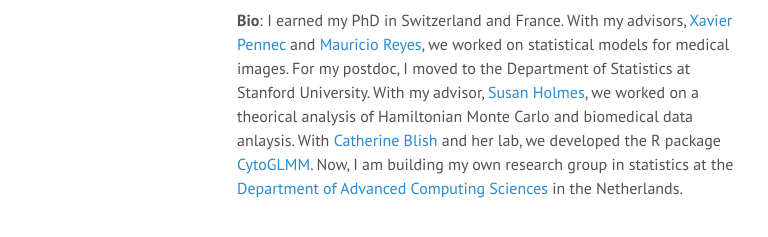
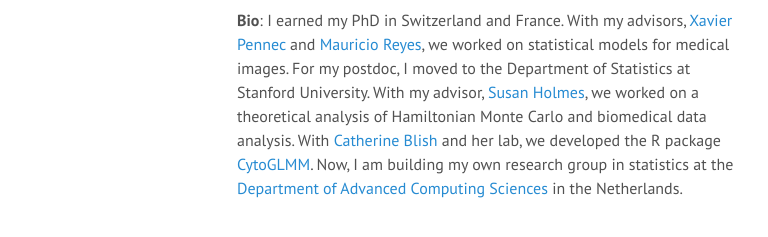
Before and after one commit to ChristofSeiler/ChristofSeiler.github.io, a Jekyll site: the page built from index.html, in a window 1280 px wide. Shown: the part 546-783 px from the top of the page, without its empty margins (3-771 px from the left). Built offline with Jekyll 4.4.1, drawn with Linux system fonts in a browser that asks for light colours; the list of posts is cut into pages by our own code.

Commit message:
fixed typos

```diff
--- a/index.html
+++ b/index.html
@@ -17,5 +17,5 @@
 </p>
 
 <p class="narrow">
-<b>Bio</b>: I earned my PhD in Switzerland and France. With my advisors, <a href="https://www-sop.inria.fr/members/Xavier.Pennec/">Xavier Pennec</a> and <a href="https://www.mauricioreyes.me/">Mauricio Reyes</a>, we worked on statistical models for medical images. For my postdoc, I moved to the Department of Statistics at Stanford University. With my advisor, <a href="https://susan.su.domains">Susan Holmes</a>, we worked on a theorical analysis of Hamiltonian Monte Carlo and biomedical data anlaysis. With <a href="https://med.stanford.edu/blishlab.html">Catherine Blish</a> and her lab, we developed the R package <a href="https://doi.org/doi:10.18129/B9.bioc.CytoGLMM">CytoGLMM</a>. Now, I am building my own research group in statistics at the <a href="https://www.maastrichtuniversity.nl/dacs">Department of Advanced Computing Sciences</a> in the Netherlands.
+<b>Bio</b>: I earned my PhD in Switzerland and France. With my advisors, <a href="https://www-sop.inria.fr/members/Xavier.Pennec/">Xavier Pennec</a> and <a href="https://www.mauricioreyes.me/">Mauricio Reyes</a>, we worked on statistical models for medical images. For my postdoc, I moved to the Department of Statistics at Stanford University. With my advisor, <a href="https://susan.su.domains">Susan Holmes</a>, we worked on a theoretical analysis of Hamiltonian Monte Carlo and biomedical data analysis. With <a href="https://med.stanford.edu/blishlab.html">Catherine Blish</a> and her lab, we developed the R package <a href="https://doi.org/doi:10.18129/B9.bioc.CytoGLMM">CytoGLMM</a>. Now, I am building my own research group in statistics at the <a href="https://www.maastrichtuniversity.nl/dacs">Department of Advanced Computing Sciences</a> in the Netherlands.
 </p>
```
